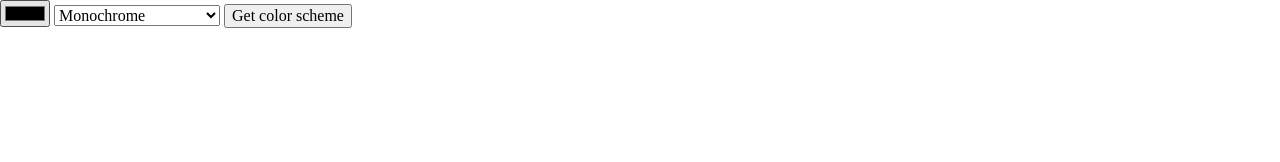
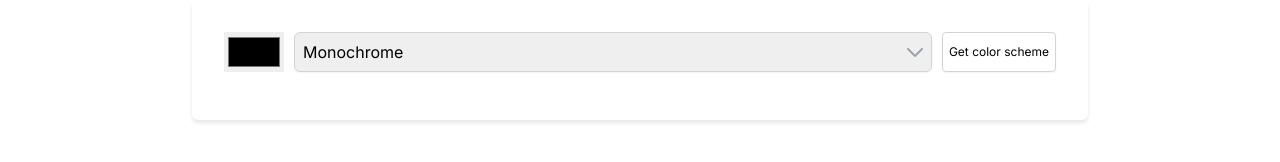
Before and after one commit to kwlsq/color-scheme-picker, a website built with Vite: page index.html in a window 1280 px wide. Built offline with nearby package versions, Linux system fonts and the light colour scheme; no server answers.

Commit message:
styling input forms

```diff
--- a/index.css
+++ b/index.css
@@ -1,4 +1,67 @@
-html, body {
+html,
+body {
     margin: 0;
     padding: 0;
+    font-family: "Inter", sans-serif;
 }
+
+main,
+form {
+    width: 100%;
+    box-sizing: border-box;
+}
+
+main {
+    padding: 1em;
+}
+
+form {
+    display: flex;
+    gap: 10px;
+    padding: 1em;
+}
+
+.seed-color {
+    width: 60px;
+    height: 40px;
+    border: 0;
+}
+
+.scheme-mode,
+.btn-submit {
+    border: 1px solid #D1d5d8;
+    box-shadow: 0px 1px 2px 0px #0000000D;
+    padding: 0 0.5em;
+}
+
+.scheme-mode {
+    border-radius: 6px;
+    flex: 1;
+    font-size: 1rem;
+
+    appearance: none;
+    -webkit-appearance: none;
+    -moz-appearance: none;
+    background-image: url('./img/ic-arrow-down.svg');
+    background-repeat: no-repeat;
+    background-position: right 0.5em center;
+}
+
+
+.btn-submit {
+    border-radius: 4px;
+    background-color: transparent;
+    font-size: 0.75rem;
+}
+
+
+@media (min-width:720px) {
+    main {
+        width: 70vw;
+        margin: 0 auto;
+        box-sizing: border-box;
+        border-radius: 6px;
+        box-shadow: 0px 3px 4px 0px #00000019;
+
+    }
+}
--- a/index.html
+++ b/index.html
@@ -3,18 +3,26 @@
 <head>
     <link rel="stylesheet" href="https://cdnjs.cloudflare.com/ajax/libs/normalize/8.0.1/normalize.css">
     <link rel="stylesheet" href="index.css">
+    <!-- viewport -->
+    <meta name="viewport" content="width=device-width, initial-scale=1" />
+    <!-- font inter -->
+    <link rel="preconnect" href="https://fonts.googleapis.com">
+    <link rel="preconnect" href="https://fonts.gstatic.com" crossorigin>
+    <link href="https://fonts.googleapis.com/css2?family=Inter:wght@100..900&display=swap" rel="stylesheet">
 </head>
 
 <body>
-    <form id="form">
-        <input id="seed-color" name="seed-color" type="color" aria-label="seed color picker">
-        <select id="scheme-mode" name="scheme-mode">
-        </select>
-        <button type="submit">Get color scheme</button>
-    </form>
-    <div id="color-scheme">
+    <main>
+        <form id="form">
+            <input id="seed-color" class="seed-color" name="seed-color" type="color" aria-label="seed color picker">
+            <select id="scheme-mode" class="scheme-mode" name="scheme-mode">
+            </select>
+            <button class="btn-submit" type="submit">Get color scheme</button>
+        </form>
+        <div id="color-scheme">
 
-    </div>
+        </div>
+    </main>
     <script src="index.js"></script>
 </body>
 
--- a/index.js
+++ b/index.js
@@ -25,7 +25,6 @@ renderSchemeSelection()
 // Render Color Schemes
 const renderColorSchemes = (colors) => {
     let schemes = ''
-    console.log(colors)
     colors.forEach((color) => {
         schemes += `
             <div>${color.hex.value}</div>
@@ -42,7 +41,6 @@ document.addEventListener("submit", (e) => {
         seedColor: seedColorData.get('seed-color').slice(1),
         schemeMode: seedColorData.get('scheme-mode')
     }
-    console.log(colorConfig)
     getSchemes()
 })
 
```
Also changed, not shown: img/ic-arrow-down.svg (added), img/ic-check.svg (added).
